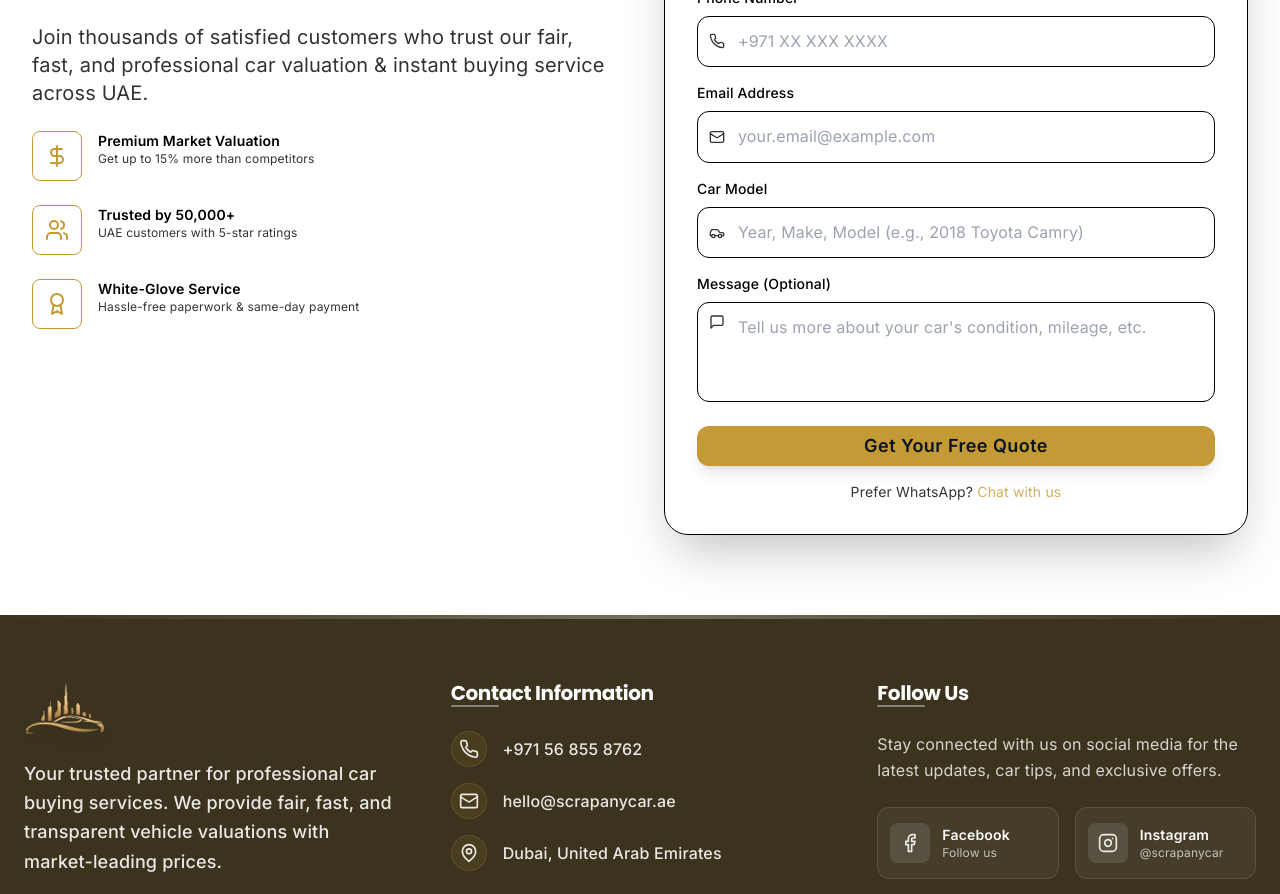
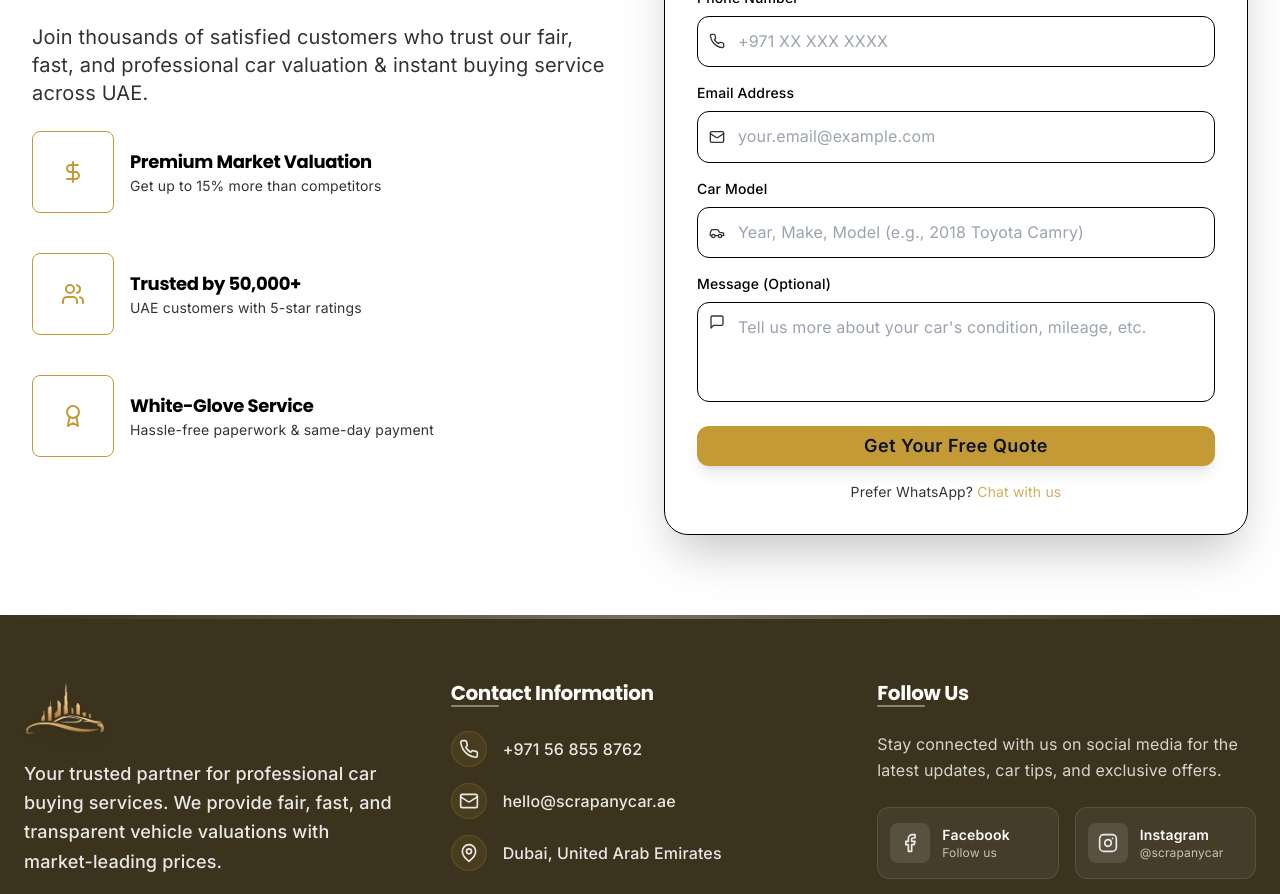
Before and after one commit to mazam1/scrapanycar.ae, a Next.js app: page / in a window 1280 px wide. Shown: the part 6600-7494 px from the top of the page. Built offline with nearby package versions, Linux system fonts and the light colour scheme.

Commit message:
Fix broken images in blog section

```diff
--- a/app/page.tsx
+++ b/app/page.tsx
@@ -1,4 +1,6 @@
-import { Suspense } from "react"
+"use client"
+
+import { Suspense, useEffect } from "react"
 import { Header } from "@/components/layout/header"
 import { Footer } from "@/components/layout/footer"
 import { ScrollToTop } from "@/components/common/scroll-to-top"
@@ -8,9 +10,35 @@ import { FeaturesSection } from "@/components/sections/home/features-section"
 import { HowItWorksSection } from "@/components/sections/home/how-it-works-section"
 import { TestimonialsSection } from "@/components/sections/home/testimonials-section"
 import { GetInTouchSection } from "@/components/sections/home/get-in-touch-section"
-
+import { useSearchParams } from "next/navigation"
 
 export default function HomePage() {
+  const searchParams = useSearchParams();
+
+  useEffect(() => {
+    // Check if we should scroll to the form
+    if (searchParams.get('scrollToForm') === 'true') {
+      // Small delay to ensure the page is fully loaded
+      setTimeout(() => {
+        const formSection = document.getElementById('valuation-form');
+        if (formSection) {
+          // Smooth scroll to the form section
+          formSection.scrollIntoView({ behavior: 'smooth', block: 'start' });
+
+          // After scrolling, find and focus the name input field
+          setTimeout(() => {
+            // Look for the name input within the form section
+            const nameInput = formSection.querySelector('input[type="text"][placeholder="Your full name"]');
+            if (nameInput) {
+              // Focus the name input field
+              nameInput.focus();
+            }
+          }, 800); // Delay to allow smooth scrolling to complete
+        }
+      }, 300);
+    }
+  }, [searchParams]);
+
   return (
     <div className="min-h-screen bg-background">
       <Header />
--- a/components/layout/header.tsx
+++ b/components/layout/header.tsx
@@ -137,7 +137,12 @@ export function Header() {
               variant="gold"
               size="sm"
               onClick={() => {
-                // First validate that the target form exists
+                // Check if we're already on the home page
+                if (pathname !== '/') {
+                  // If not on home page, navigate to home page with a query parameter
+                  window.location.href = '/?scrollToForm=true';
+                } else {
+                  // If already on home page, scroll to form
                   const formSection = document.getElementById('valuation-form')
                   if (formSection) {
                     // Smooth scroll to the form section
@@ -156,6 +161,7 @@ export function Header() {
                     }, 800) // Delay to allow smooth scrolling to complete
                   } else {
                     console.error("Valuation form not found on the page")
+                  }
                 }
               }}
             >
@@ -232,7 +238,12 @@ export function Header() {
                       // First close the mobile menu
                       setIsMobileMenuOpen(false)
 
-                      // Then validate that the target form exists
+                      // Check if we're already on the home page
+                      if (pathname !== '/') {
+                        // If not on home page, navigate to home page with a query parameter
+                        window.location.href = '/?scrollToForm=true';
+                      } else {
+                        // If already on home page, scroll to form
                         const formSection = document.getElementById('valuation-form')
                         if (formSection) {
                           // Smooth scroll to the form section
@@ -252,6 +263,7 @@ export function Header() {
                         } else {
                           console.error("Valuation form not found on the page")
                         }
+                      }
                     }}
                   >
                     Get Valuation
--- a/components/sections/blog/comprehensive-blog-section.tsx
+++ b/components/sections/blog/comprehensive-blog-section.tsx
@@ -11,7 +11,7 @@ const featuredPost = {
   id: 1,
   title: "The Ultimate Guide to Selling Your Car in 2025",
   excerpt: "Everything you need to know about getting the best value for your vehicle in today's market, from preparation tips to maximizing returns.",
-  image: "https://images.unsplash.com/photo-1549317661-bd32c8ce0db2?ixlib=rb-4.0.3&ixid=M3wxMjA3fDB8MHxwaG90by1wYWdlfHx8fGVufDB8fHx8fA%3D%3D&auto=format&fit=crop&w=1000&q=80",
+  image: "https://images.unsplash.com/photo-1580273916550-e323be2ae537?ixlib=rb-4.0.3&ixid=M3wxMjA3fDB8MHxwaG90by1wYWdlfHx8fGVufDB8fHx8fA%3D%3D&auto=format&fit=crop&w=1000&q=80",
   category: "Guides",
   readTime: "8 min read",
   publishDate: "January 15, 2024",
@@ -54,9 +54,9 @@ const latestArticles = [
   },
   {
     id: 4,
-    title: "Common Myths About Scrapping Your Car",
+    title: "3 Common Myths About Scrapping Your Car",
     excerpt: "Debunk the misconceptions about vehicle recycling and learn the truth about what happens when you scrap your car.",
-    image: "https://images.unsplash.com/photo-1621905251189-08b45249ff78?ixlib=rb-4.0.3&ixid=M3wxMjA3fDB8MHxwaG90by1wYWdlfHx8fGVufDB8fHx8fA%3D%3D&auto=format&fit=crop&w=1000&q=80",
+    image: "https://images.unsplash.com/photo-1533473359331-0135ef1b58bf?ixlib=rb-4.0.3&ixid=M3wxMjA3fDB8MHxwaG90by1wYWdlfHx8fGVufDB8fHx8fA%3D%3D&auto=format&fit=crop&w=1000&q=80",
     category: "Guides",
     readTime: "7 min read",
     publishDate: "January 8, 2024",
@@ -84,7 +84,7 @@ const latestArticles = [
     id: 6,
     title: "Scrapped Car Selling: Best Times to Maximize Your Profit",
     excerpt: "Discover the optimal timing for scrapping your vehicle to get the highest possible return based on market fluctuations.",
-    image: "https://images.unsplash.com/photo-1607461510822-5a7e8367e219?ixlib=rb-4.0.3&ixid=M3wxMjA3fDB8MHxwaG90by1wYWdlfHx8fGVufDB8fHx8fA%3D%3D&auto=format&fit=crop&w=1000&q=80",
+    image: "https://images.unsplash.com/photo-1552519507-da3b142c6e3d?ixlib=rb-4.0.3&ixid=M3wxMjA3fDB8MHxwaG90by1wYWdlfHx8fGVufDB8fHx8fA%3D%3D&auto=format&fit=crop&w=1000&q=80",
     category: "Market Insights",
     readTime: "5 min read",
     publishDate: "January 3, 2024",
--- a/components/sections/home/get-in-touch-section.tsx
+++ b/components/sections/home/get-in-touch-section.tsx
@@ -3,7 +3,7 @@
 import * as React from "react"
 import { motion } from "framer-motion"
 import { Button } from "@/components/ui/button"
-import { DollarSign, Users, Award, Phone, Mail, Car, MessageSquare } from "lucide-react"
+import { Phone, Mail, Car, MessageSquare, DollarSign, Users, Award } from "lucide-react"
 
 export function GetInTouchSection() {
   const [phone, setPhone] = React.useState("")
@@ -38,39 +38,43 @@ export function GetInTouchSection() {
               Scrap Your Car Today
               <span className="block text-brand-gold">Get Instant Cash!</span>
             </h2>
-            <p className="text-lg sm:text-xl text-muted-foreground max-w-2xl">
+            <p className="text-lg sm:text-xl text-muted-foreground max-w-2xl mb-8">
               Join thousands of satisfied customers who trust our fair, fast, and professional car valuation & instant buying service across UAE.
             </p>
 
-            <div className="space-y-6">
-              <div className="flex items-start gap-4">
-                <div className="inline-flex p-3 rounded-lg bg-background border text-brand-gold">
-                  <DollarSign className="h-6 w-6" />
+            <div className="grid grid-cols-1 gap-6">
+              <div className="flex items-center mb-4">
+                <div className="w-[82px] h-[82px] flex items-center justify-center border border-brand-gold rounded-lg mr-4">
+                  <DollarSign className="w-6 h-6 text-brand-gold" />
                 </div>
                 <div>
-                  <div className="text-sm font-semibold text-foreground">Premium Market Valuation</div>
-                  <div className="text-xs text-muted-foreground">Get up to 15% more than competitors</div>
+                  <h3 className="font-bold text-lg">Premium Market Valuation</h3>
+                  <p className="text-muted-foreground text-sm">Get up to 15% more than competitors</p>
                 </div>
               </div>
-              <div className="flex items-start gap-4">
-                <div className="inline-flex p-3 rounded-lg bg-background border text-brand-gold">
-                  <Users className="h-6 w-6" />
+
+              <div className="flex items-center mb-4">
+                <div className="w-[82px] h-[82px] flex items-center justify-center border border-brand-gold rounded-lg mr-4">
+                  <Users className="w-6 h-6 text-brand-gold" />
                 </div>
                 <div>
-                  <div className="text-sm font-semibold text-foreground">Trusted by 50,000+</div>
-                  <div className="text-xs text-muted-foreground">UAE customers with 5-star ratings</div>
+                  <h3 className="font-bold text-lg">Trusted by 50,000+</h3>
+                  <p className="text-muted-foreground text-sm">UAE customers with 5-star ratings</p>
                 </div>
               </div>
-              <div className="flex items-start gap-4">
-                <div className="inline-flex p-3 rounded-lg bg-background border text-brand-gold">
-                  <Award className="h-6 w-6" />
+
+              <div className="flex items-center mb-4">
+                <div className="w-[82px] h-[82px] flex items-center justify-center border border-brand-gold rounded-lg mr-4">
+                  <Award className="w-6 h-6 text-brand-gold" />
                 </div>
                 <div>
-                  <div className="text-sm font-semibold text-foreground">White-Glove Service</div>
-                  <div className="text-xs text-muted-foreground">Hassle-free paperwork & same-day payment</div>
+                  <h3 className="font-bold text-lg">White-Glove Service</h3>
+                  <p className="text-muted-foreground text-sm">Hassle-free paperwork & same-day payment</p>
                 </div>
               </div>
             </div>
+
+
           </motion.div>
 
           {/* Right: Quick contact card */}
--- a/components/sections/services/vehicles-we-buy-section.tsx
+++ b/components/sections/services/vehicles-we-buy-section.tsx
@@ -9,7 +9,7 @@ export default function VehiclesWeBuySection() {
       icon: <Car className="w-8 h-8" />,
       title: "Luxury Vehicles",
       description: "Premium cars, sport cars, and high-end models",
-      bgImage: "bg-[url('https://images.unsplash.com/photo-1525609004556-c46c7d6cf023?q=80&w=1920&auto=format&fit=crop')] bg-cover bg-center"
+      bgImage: "bg-[url('https://images.unsplash.com/photo-1556189250-72ba954cfc2b?q=80&w=1920&auto=format&fit=crop')] bg-cover bg-center"
     },
     {
       icon: <Users className="w-8 h-8" />,
```
Lines whose indentation alone changed are shown as unchanged.
